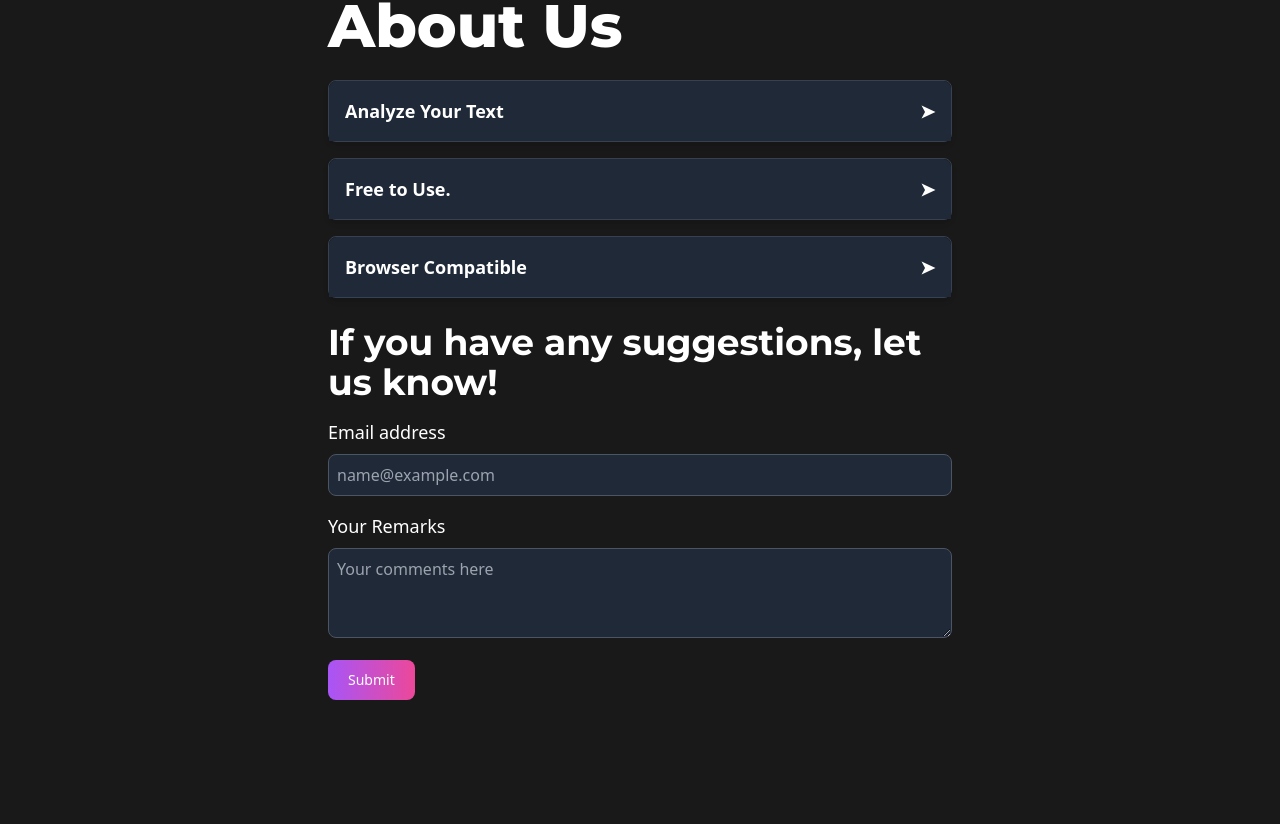
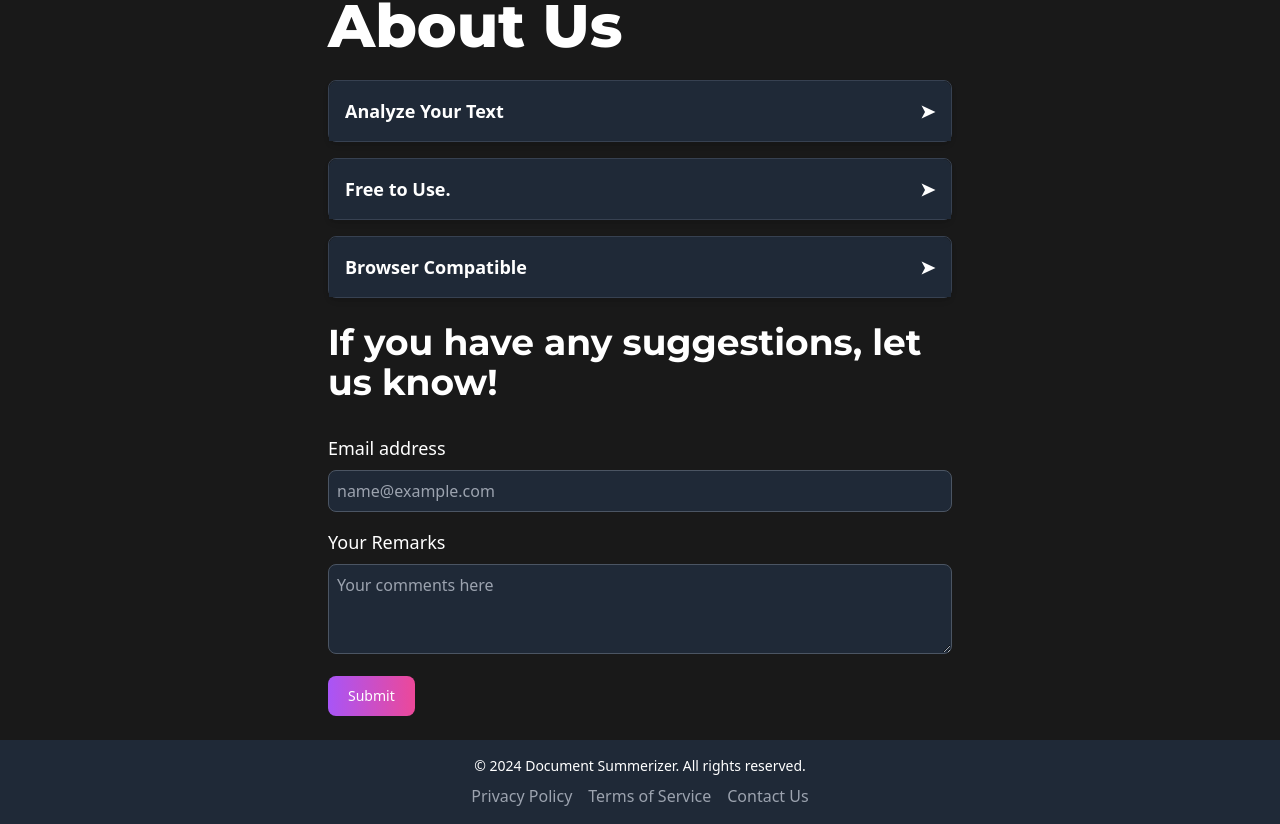
Before and after one commit to Piyushxz/Document-Summerizer-Using-RAG, a React (Vite) app: page / in a window 1280 px wide. Shown: the part 1733-2557 px from the top of the page. Before the commit the page ends 2457 px from the top, so only its background shows below. Built offline with nearby package versions, Linux system fonts and the light colour scheme.

Commit message:
Footer added

```diff
--- /dev/null
+++ b/src/components/Footer.jsx
@@ -0,0 +1,20 @@
+import React from 'react';
+
+const Footer = () => {
+    return (
+        <footer className="bg-gray-800 text-white py-4 mt-auto">
+            <div className="container mx-auto text-center">
+                <p className="text-sm">
+                    &copy; {new Date().getFullYear()} Document Summerizer. All rights reserved.
+                </p>
+                <div className="flex justify-center space-x-4 mt-2">
+                    <a href="/privacy-policy" className="text-gray-400 hover:text-white">Privacy Policy</a>
+                    <a href="/terms-of-service" className="text-gray-400 hover:text-white">Terms of Service</a>
+                    <a href="/contact" className="text-gray-400 hover:text-white">Contact Us</a>
+                </div>
+            </div>
+        </footer>
+    );
+};
+
+export default Footer;
--- a/src/pages/Aboutus.jsx
+++ b/src/pages/Aboutus.jsx
@@ -94,7 +94,7 @@ const Aboutus = () => {
 
             {/* Suggestions Section */}
             <div className="mt-6">
-              <h1 className="font-montserrat font-bold text-2xl md:text-4xl text-white mb-4">
+              <h1 className="font-montserrat font-bold text-2xl md:text-4xl text-white mb-8">
                 If you have any suggestions, let us know!
               </h1>
 
--- a/src/pages/Home.jsx
+++ b/src/pages/Home.jsx
@@ -1,18 +1,16 @@
-import Navbar from "../components/Navbar"
-import { useModal } from "../context/modal-context"
+import Navbar from "../components/Navbar";
+import { useModal } from "../context/modal-context";
 import { Element } from "react-scroll";
 import Features from "../components/Features";
 import Aboutus from "./Aboutus";
-const Home = () =>{
+import Footer from "../components/Footer"; // Import your Footer component
 
-    const {isSignInModalOpen,isSignUpModalOpen} = useModal()
+const Home = () => {
+    const { isSignInModalOpen, isSignUpModalOpen } = useModal();
 
-    return(
+    return (
         <>
-
-
-
-    <Navbar/>
+            <Navbar />
             <div className="flex flex-col items-center justify-center mt-20">
                 <div className="w-full md:w-1/2 text-center">
                     <h1 className="font-montserrat font-extrabold text-4xl md:text-6xl text-white">
@@ -22,19 +20,17 @@ const Home = () =>{
                         </span>{" "}
                         Using RAG.
                     </h1>
-        <h3 className="font-montserrat font-bold text-xl mt-4 text-white  ">
+                    <h3 className="font-montserrat font-bold text-xl mt-4 text-white">
                         Summarize long documents with the power of RAG technology, blending advanced retrieval and generation.
                     </h3>
                 </div>
             </div>
 
-
             <div className="mt-14">
                 <div className="flex justify-center pt-20 pb-6">
                     <h1 className="font-montserrat font-extrabold text-xl md:text-5xl text-white">Key Features of Our Tool</h1>
                 </div>
-
-        <Features/>
+                <Features />
             </div>
             <div>
                 <div className="flex justify-center mt-10">
@@ -42,7 +38,6 @@ const Home = () =>{
                 </div>
 
                 <div className="flex flex-col md:flex-row justify-center items-center mt-10 space-y-4 md:space-y-0 md:space-x-4">
-
                     <div className="text-center bg-gray-800 w-full md:w-1/4 rounded-lg m-2" style={{ minHeight: '16rem', maxHeight: '16rem' }}>
                         <h1 className="font-montserrat font-extrabold text-xl md:text-2xl text-white px-20 pt-20 pb-20">
                             1. Upload Your Document
@@ -63,18 +58,14 @@ const Home = () =>{
                 </div>
             </div>
 
-
-
             <Element name="about-us">
-        <Aboutus/>
+                <Aboutus />
             </Element>
 
-
-
-
+            {/* Add the Footer component here */}
+            <Footer />
         </>
-
-    )
+    );
 }
 
-export default Home
+export default Home;
```
Lines whose indentation alone changed are shown as unchanged.
